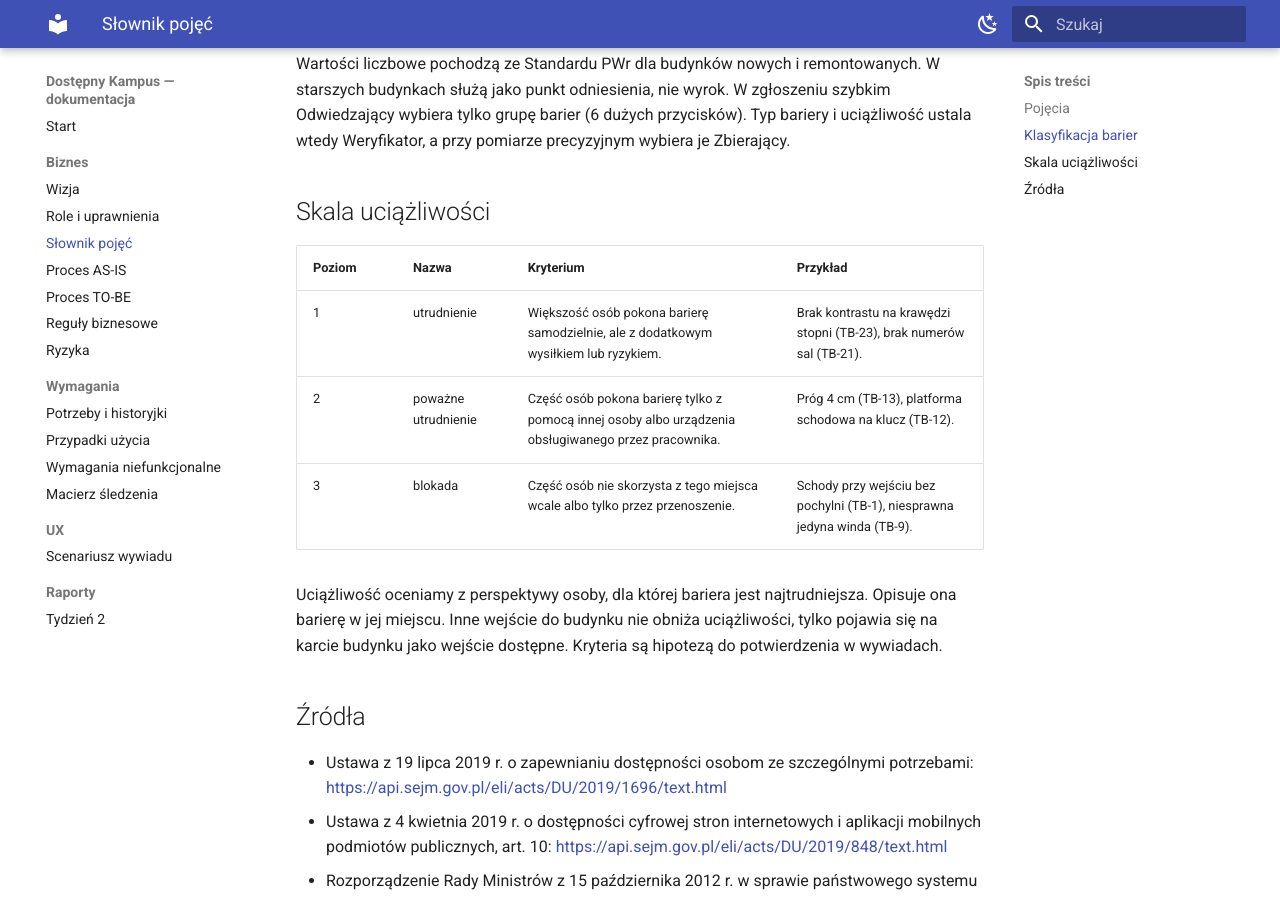
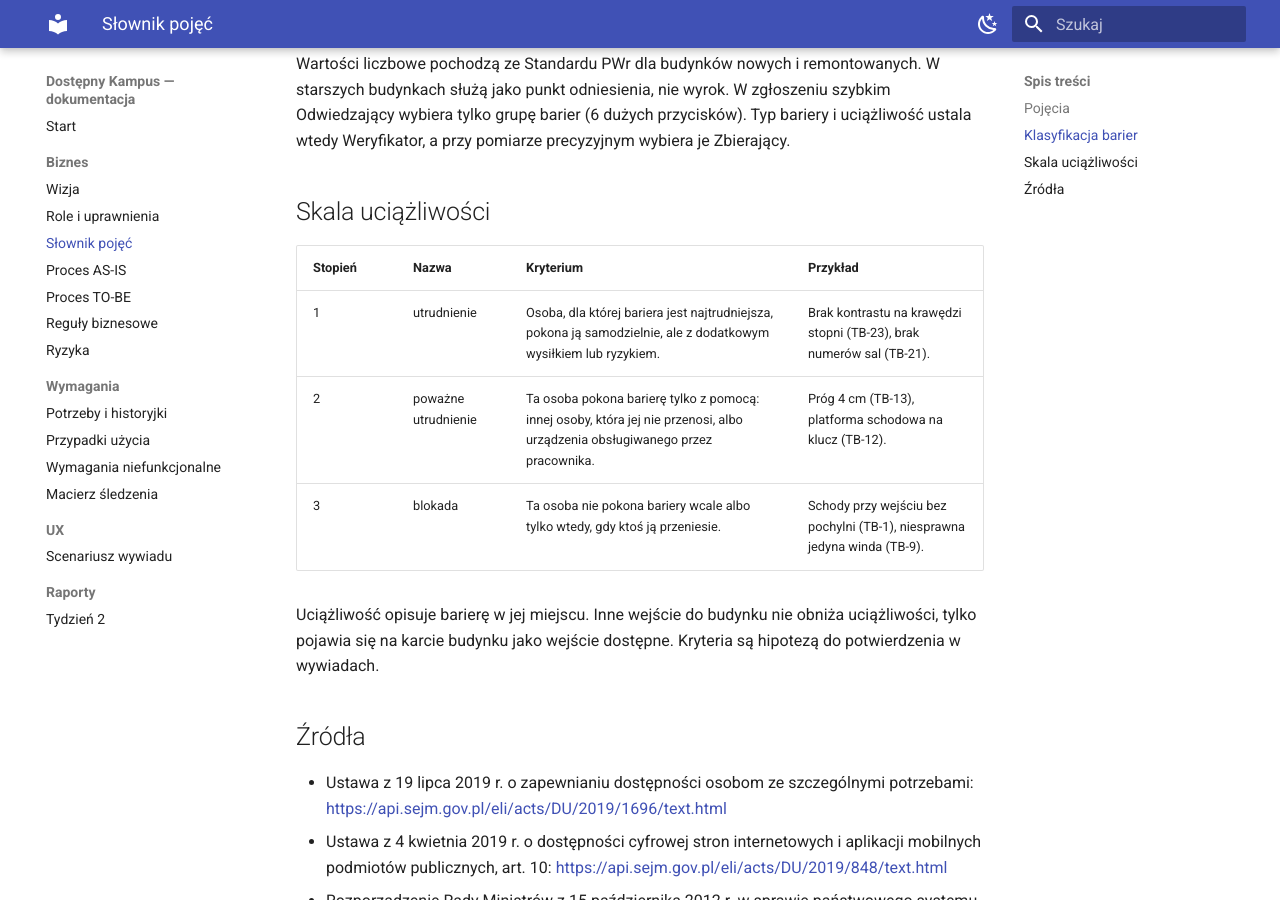
Before and after one commit to dostepny-kampus/dostepny-kampus, an MkDocs documentation site: the page built from docs/docs/biznes/slownik.md, in a window 1280 px wide and 900 px high, scrolled down 7743 px. Built offline with MkDocs 1.6.1 and Material for MkDocs 9.7.7, drawn with Linux system fonts in a browser that asks for light colours; some of the changed text lies outside the part shown.

Commit message:
docs(biznes): fix severity scale criteria and barrier type bases

```diff
--- a/docs/docs/biznes/slownik.md
+++ b/docs/docs/biznes/slownik.md
@@ -97,13 +97,13 @@ Wartości liczbowe pochodzą ze Standardu PWr dla budynków nowych i remontowany
 
 ## Skala uciążliwości
 
-| Poziom | Nazwa | Kryterium | Przykład |
+| Stopień | Nazwa | Kryterium | Przykład |
 | --- | --- | --- | --- |
-| 1 | utrudnienie | Większość osób pokona barierę samodzielnie, ale z dodatkowym wysiłkiem lub ryzykiem. | Brak kontrastu na krawędzi stopni (TB-23), brak numerów sal (TB-21). |
-| 2 | poważne utrudnienie | Część osób pokona barierę tylko z pomocą innej osoby albo urządzenia obsługiwanego przez pracownika. | Próg 4 cm (TB-13), platforma schodowa na klucz (TB-12). |
-| 3 | blokada | Część osób nie skorzysta z tego miejsca wcale albo tylko przez przenoszenie. | Schody przy wejściu bez pochylni (TB-1), niesprawna jedyna winda (TB-9). |
+| 1 | utrudnienie | Osoba, dla której bariera jest najtrudniejsza, pokona ją samodzielnie, ale z dodatkowym wysiłkiem lub ryzykiem. | Brak kontrastu na krawędzi stopni (TB-23), brak numerów sal (TB-21). |
+| 2 | poważne utrudnienie | Ta osoba pokona barierę tylko z pomocą: innej osoby, która jej nie przenosi, albo urządzenia obsługiwanego przez pracownika. | Próg 4 cm (TB-13), platforma schodowa na klucz (TB-12). |
+| 3 | blokada | Ta osoba nie pokona bariery wcale albo tylko wtedy, gdy ktoś ją przeniesie. | Schody przy wejściu bez pochylni (TB-1), niesprawna jedyna winda (TB-9). |
 
-Uciążliwość oceniamy z perspektywy osoby, dla której bariera jest najtrudniejsza. Opisuje ona barierę w jej miejscu. Inne wejście do budynku nie obniża uciążliwości, tylko pojawia się na karcie budynku jako wejście dostępne. Kryteria są hipotezą do potwierdzenia w wywiadach.
+Uciążliwość opisuje barierę w jej miejscu. Inne wejście do budynku nie obniża uciążliwości, tylko pojawia się na karcie budynku jako wejście dostępne. Kryteria są hipotezą do potwierdzenia w wywiadach.
 
 ## Źródła
 
```
Also changed, not shown: other parts of docs/docs/biznes/slownik.md (+3 -3 lines).
